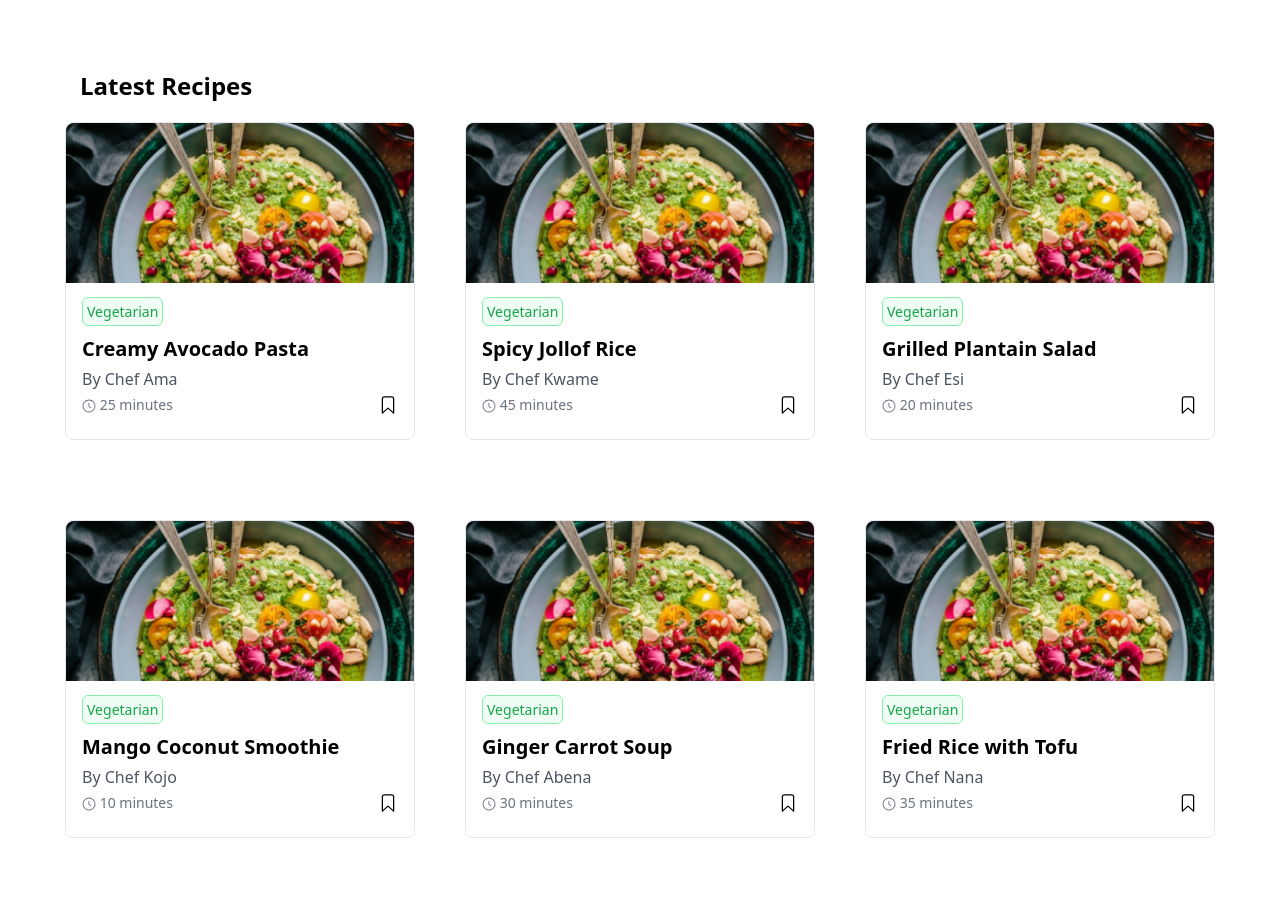
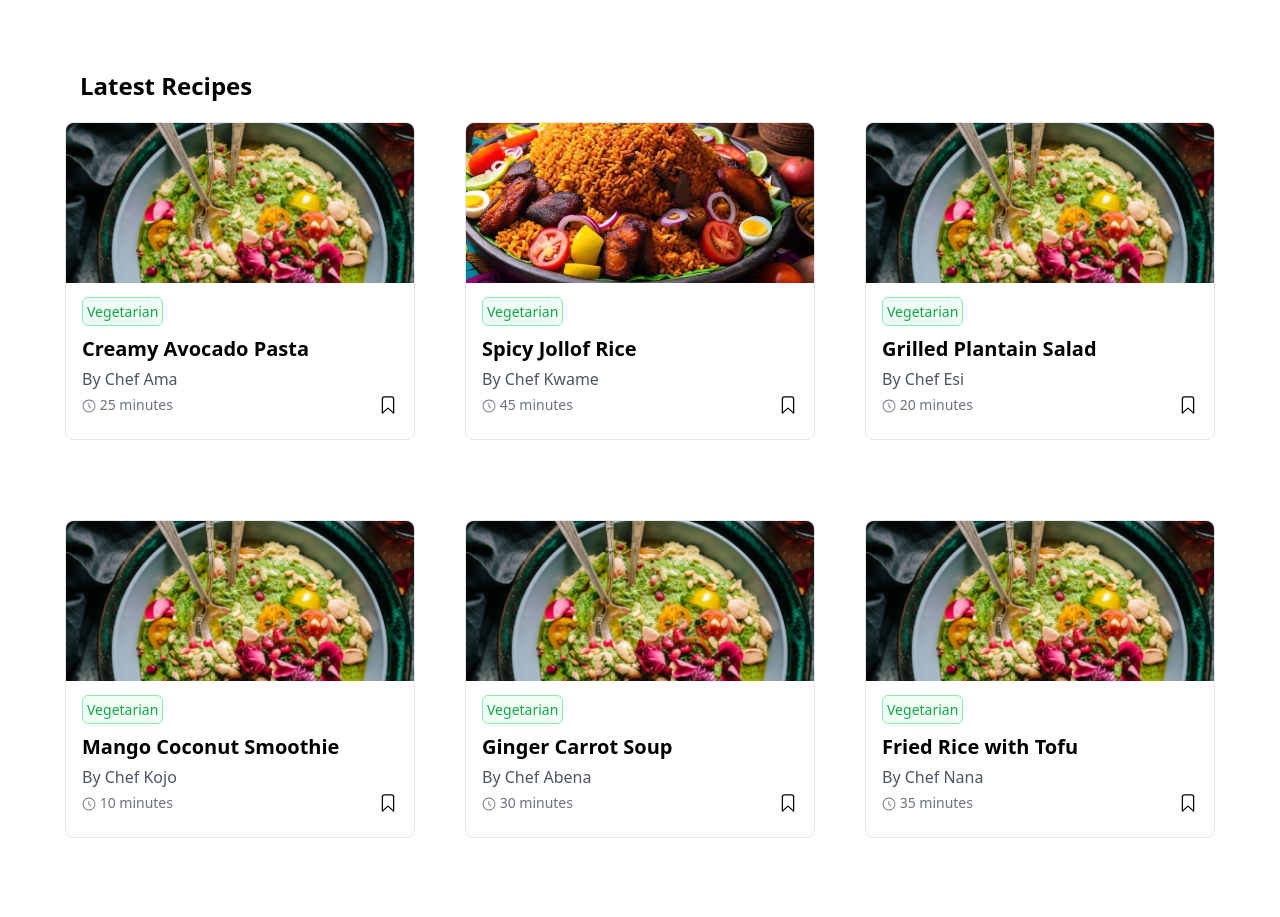
Before and after one commit to dsgnjoe/lean-recipes, a React (Vite) app: page / in a window 1280 px wide. Shown: the part 980-1897 px from the top of the page. Built offline with nearby package versions, Linux system fonts and the light colour scheme; a web font is replaced by a local one.

Commit message:
changed some images

```diff
--- a/public/latestRecipe.json
+++ b/public/latestRecipe.json
@@ -36,7 +36,9 @@
     "prepTime": 15,
     "totalMinutes": 60,
     "badge": "vegetarian",
-    "image": "/images/latestRcp.png",
+    "image": "/images/jollof.png",
+    "mainImg": "/images/jollof.png",
+    "chefImg": "/images/chefKwame.png",
     "date": "2025-05-03",
     "about": "Spicy Jollof Rice is a West African classic packed with flavor. It features long grain rice simmered in a rich tomato and pepper blend with warm spices. This one-pot dish is both comforting and satisfying. It’s perfect for gatherings or a hearty family dinner.",
     "ingredient": [
--- a/src/pages/SingleRecipe.jsx
+++ b/src/pages/SingleRecipe.jsx
@@ -31,12 +31,12 @@ const SingleRecipe = () => {
         <Spinner />
       ) : recipe ? (
         <>
-          <div className='p-3 md:flex md:gap-10 md:px-20'>
+          <div className='p-3 md:flex md:gap-10 md:px-20 md:py-5'>
             {/* Recipe image */}
             <img
               src={recipe.mainImg}
               alt={recipe.name}
-              className='md:w-[45%] md:p-5'
+              className='rounded-lg md:w-[45%] md:p-5'
             />
 
             <div className='md:px-10'>
@@ -51,7 +51,7 @@ const SingleRecipe = () => {
                   <img
                     src={recipe.chefImg}
                     alt={recipe.chef}
-                    className='w-10'
+                    className='w-10 rounded-full'
                   />
                   <div>
                     <h4>{recipe.chef}</h4>
```
Also changed, not shown: public/images/chefKwame.png (added), public/images/jollof.png (added).
